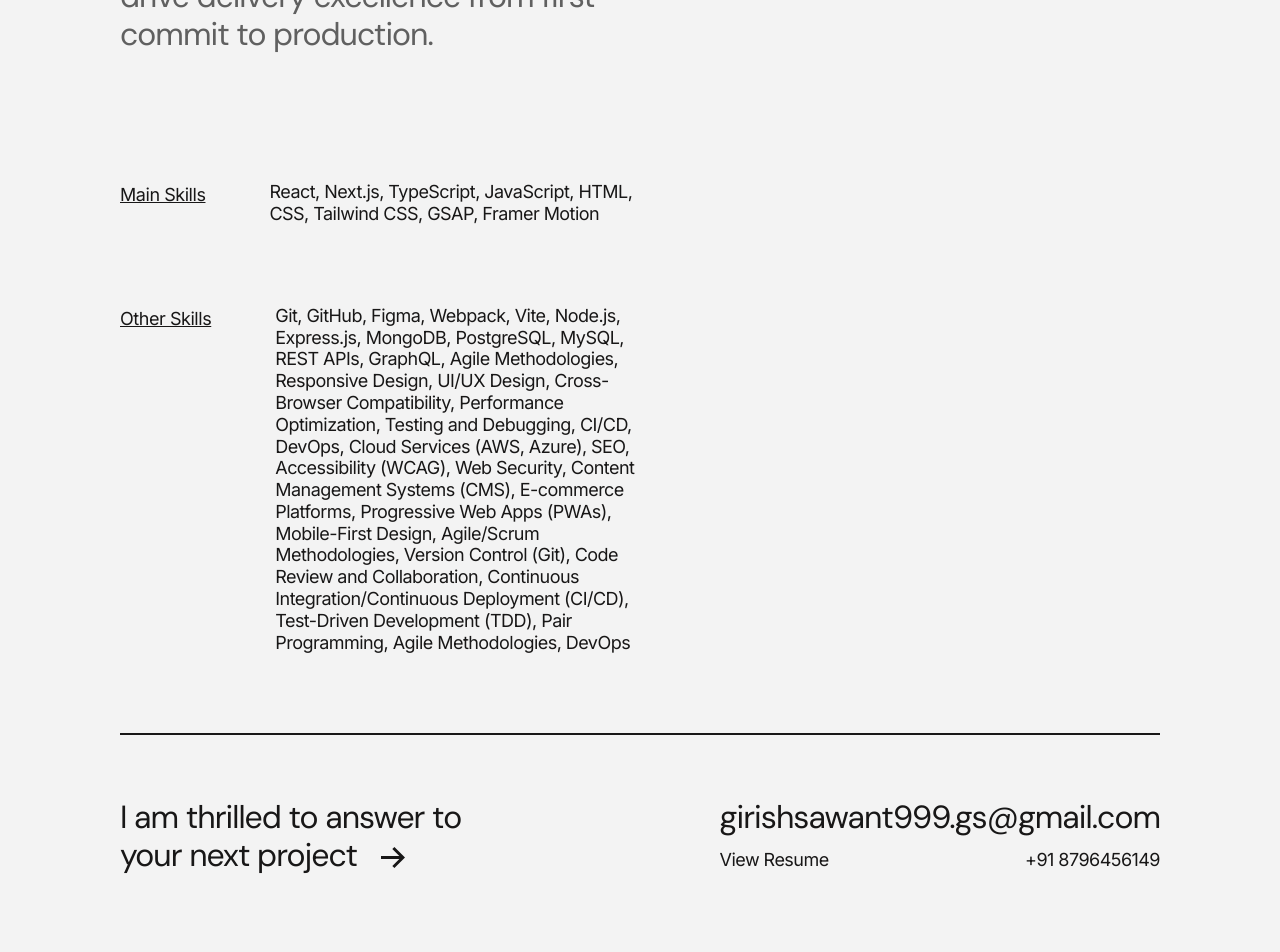
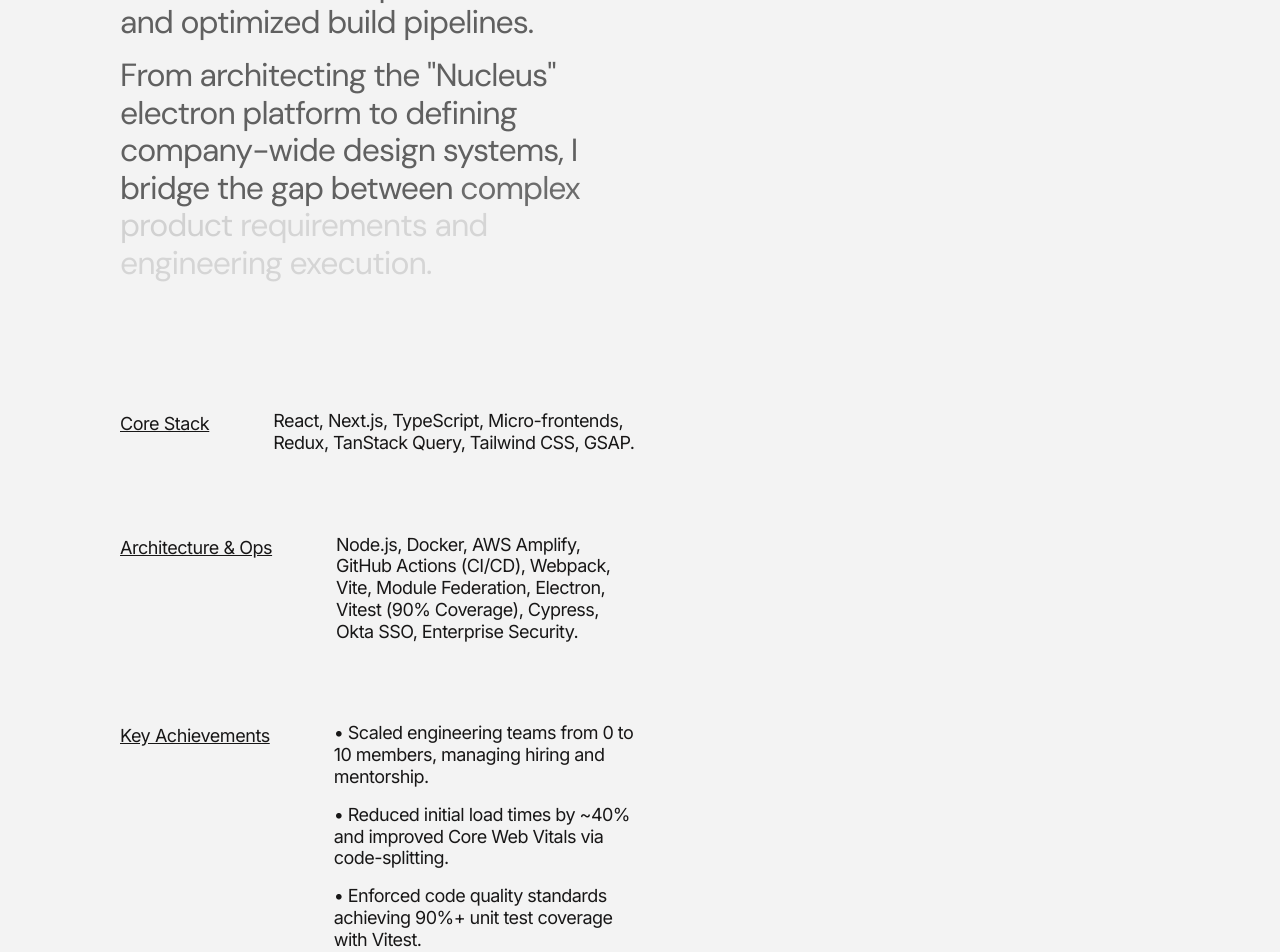
Before and after one commit to girishsawant999/portfolio-website-v2, a Next.js app: page / in a window 1280 px wide. Shown: the part 820-1772 px from the top of the page. Built offline with nearby package versions, Linux system fonts and the light colour scheme.

Commit message:
Update page.tsx

```diff
--- a/src/app/page.tsx
+++ b/src/app/page.tsx
@@ -69,18 +69,19 @@ export default function Home() {
             className="heading-1 mb-5 md:mb-8 [&_.words]:opacity-0"
           >
             Hi, I’m <br />
-            Girish Sawant, a Frontend Artist
+            Girish Sawant, a Senior Frontend Engineer & Architect
           </h1>
           <p className="heading-2 text-gray [&_.words]:opacity-0">
-            Frontend Tech Lead with startup experience, building products from
-            scratch using React, TypeScript, and Next.js. I focus on
-            performance, scalable architecture, and accessible UI. Skilled in
-            SSR, microfrontends, CI/CD, and mentoring dev teams from concept to
-            launch.
+            Senior Tech Lead with 6+ years of experience scaling engineering
+            teams (0 to 10) and delivering enterprise-grade products from 0 to
+            1. I specialize in React/TypeScript architectures, having reduced
+            application load times by ~40% through micro-frontend implementation
+            and optimized build pipelines.
           </p>
           <p className="heading-2 text-gray [&_.words]:opacity-0 mt-4">
-            Beyond code, I mentor engineers, guide architecture decisions, and
-            drive delivery excellence from first commit to production.
+            From architecting the &quot;Nucleus&quot; electron platform to
+            defining company-wide design systems, I bridge the gap between
+            complex product requirements and engineering execution.
           </p>
         </div>
         <div className="flex-1 justify-items-end relative">
@@ -108,33 +109,56 @@ export default function Home() {
 
       <section id="skills" className="flex flex-col gap-20 pt-32 pb-20">
         <div className="flex flex-col gap-20 max-w-full md:max-w-1/2">
+          {/* Main Skills */}
           <div className="primary-skills flex gap-16">
             <h3 className="text-lg underline tracking-tight flex-1 whitespace-nowrap">
-              Main Skills
+              Core Stack
             </h3>
             <p className="body">
-              React, Next.js, TypeScript, JavaScript, HTML, CSS, Tailwind CSS,
-              GSAP, Framer Motion
+              React, Next.js, TypeScript, Micro-frontends, Redux, TanStack
+              Query, Tailwind CSS, GSAP.
             </p>
           </div>
+
+          {/* Architecture & DevOps - Curated from Resume */}
           <div className="flex gap-16">
             <h3 className="text-lg underline tracking-tight flex-1 whitespace-nowrap">
-              Other Skills
+              Architecture & Ops
             </h3>
             <p className="body">
-              {/* Skill other than frontend */}
-              Git, GitHub, Figma, Webpack, Vite, Node.js, Express.js, MongoDB,
-              PostgreSQL, MySQL, REST APIs, GraphQL, Agile Methodologies,
-              Responsive Design, UI/UX Design, Cross-Browser Compatibility,
-              Performance Optimization, Testing and Debugging, CI/CD, DevOps,
-              Cloud Services (AWS, Azure), SEO, Accessibility (WCAG), Web
-              Security, Content Management Systems (CMS), E-commerce Platforms,
-              Progressive Web Apps (PWAs), Mobile-First Design, Agile/Scrum
-              Methodologies, Version Control (Git), Code Review and
-              Collaboration, Continuous Integration/Continuous Deployment
-              (CI/CD), Test-Driven Development (TDD), Pair Programming, Agile
-              Methodologies, DevOps
+              Node.js, Docker, AWS Amplify, GitHub Actions (CI/CD), Webpack,
+              Vite, Module Federation, Electron, Vitest (90% Coverage), Cypress,
+              Okta SSO, Enterprise Security.
             </p>
+          </div>
+        </div>
+      </section>
+
+      {/* New Section: Key Achievements / Impact */}
+      <section id="impact" className="flex flex-col gap-20 pb-20">
+        <div className="flex flex-col gap-20 max-w-full md:max-w-1/2">
+          <div className="flex gap-16">
+            <h3 className="text-lg underline tracking-tight flex-1 whitespace-nowrap">
+              Key Achievements
+            </h3>
+            <div className="body flex flex-col gap-4">
+              <p>
+                • Scaled engineering teams from 0 to 10 members, managing
+                hiring and mentorship.
+              </p>
+              <p>
+                • Reduced initial load times by ~40% and improved Core Web
+                Vitals via code-splitting.
+              </p>
+              <p>
+                • Enforced code quality standards achieving 90%+ unit test
+                coverage with Vitest.
+              </p>
+              <p>
+                • Architected &quot;Biz&quot; (AI-powered B2B platform) and
+                &quot;X-Wings&quot; (Shared Design System).
+              </p>
+            </div>
           </div>
         </div>
       </section>
@@ -147,7 +171,7 @@ export default function Home() {
       >
         <div className="max-w-full md:max-w-1/3">
           <h3 className="heading-2">
-            I am thrilled to answer to your next project
+            Ready to architect your next scalable product?
             <svg
               width="24"
               height="21"
```
